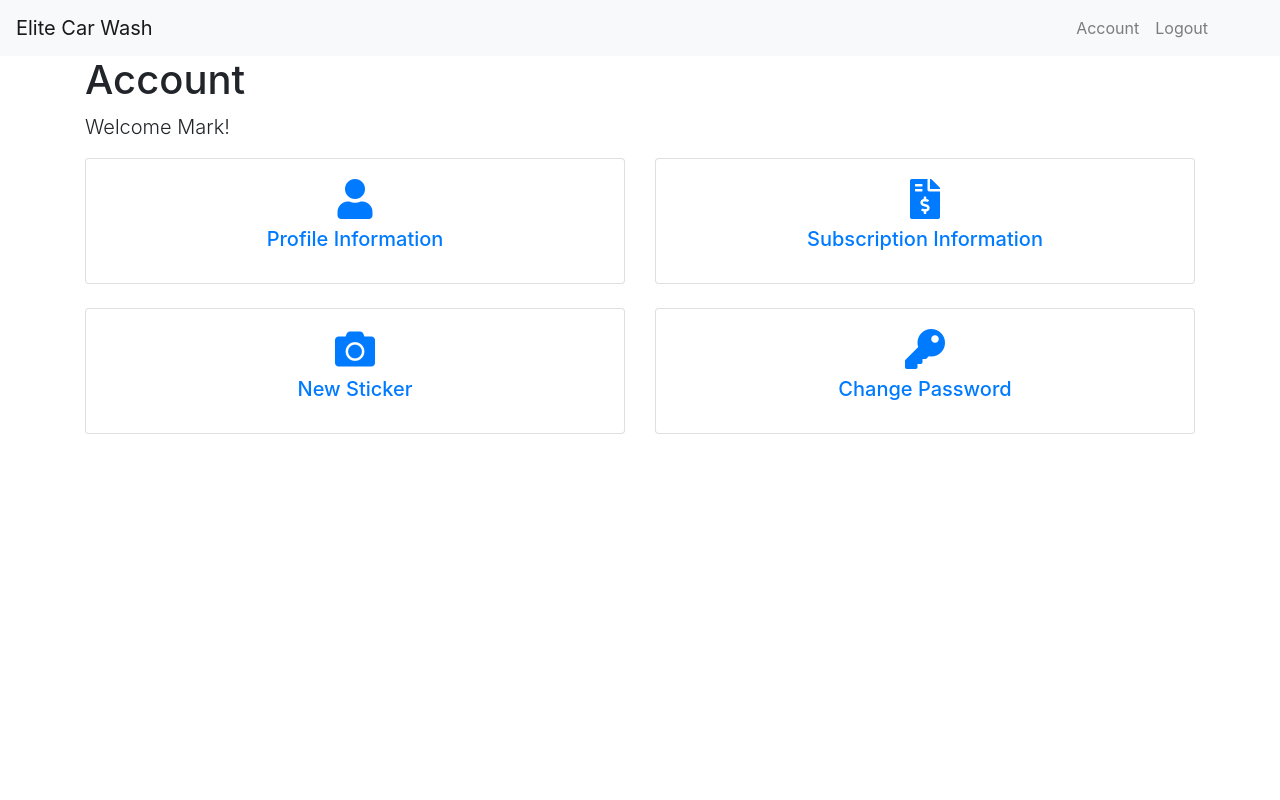
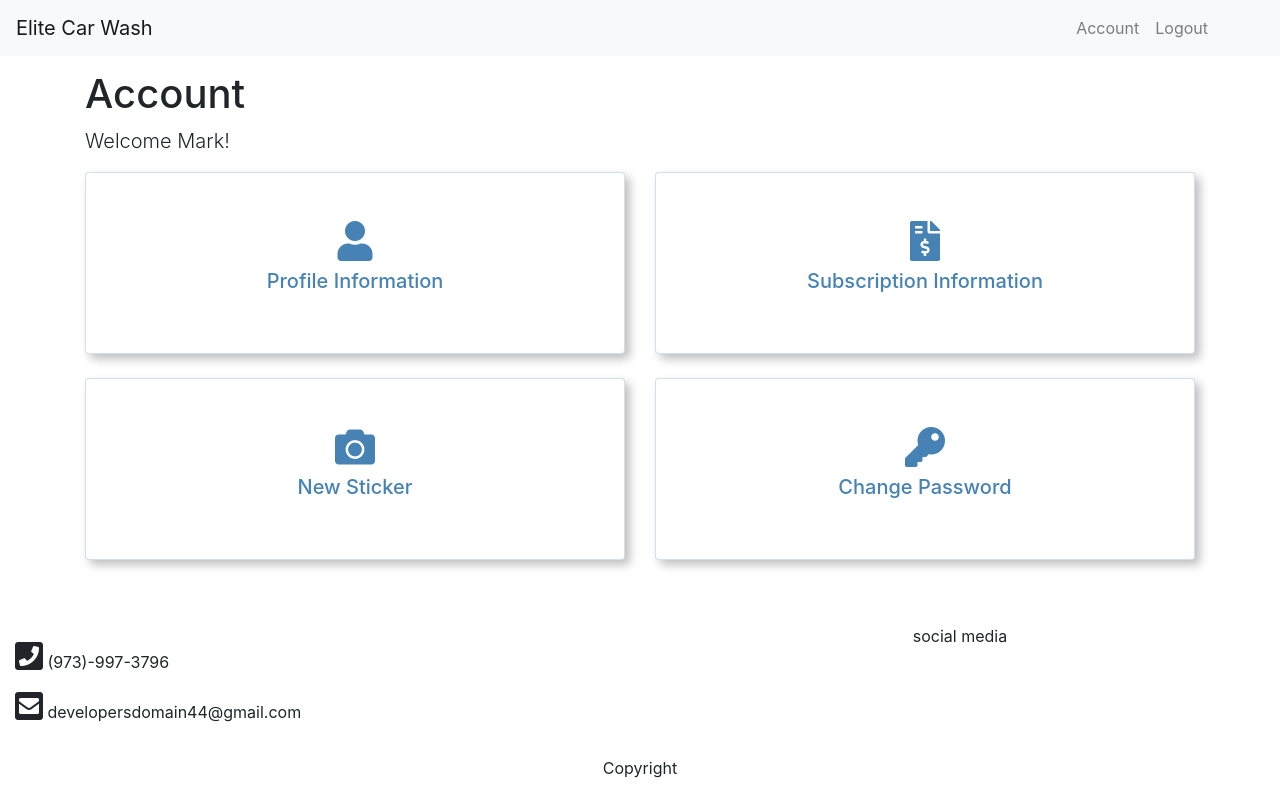
Before and after one commit to laskeym/carwash_site, a Flask app: page /account in a window 1280 px wide. Run offline with Flask 2, Linux system fonts and the light colour scheme; a user stored in the database is signed in; data comes from the database, SQL or seed files in the repository; both versions use the stored data as it was after the commit; some libraries are stand-ins or nearby versions.

Commit message:
styled landing page a bit.  still need to finish footer.

```diff
--- /dev/null
+++ b/app/static/css/main_layout.css
@@ -0,0 +1,27 @@
+body {
+  padding-top: 70px;
+}
+
+.card {
+  border-color: rgba(70, 130, 180, 0.25);
+  -webkit-box-shadow: 5px 5px 10px 0px rgba(0,0,0,0.25);
+  -moz-box-shadow: 5px 5px 10px 0px rgba(0,0,0,0.25);
+  box-shadow: 5px 5px 10px 0px rgba(0,0,0,0.25);
+  transition: 0.3s;
+}
+
+#account a {
+  color: steelblue;
+  text-decoration: none;
+}
+
+#account a:hover .card {
+  background-color: steelblue;
+  color: white;
+}
+
+.sub_img {
+  height: 300px;
+  width: 300px;
+  margin: 0 auto;
+}
--- a/app/templates/account.html
+++ b/app/templates/account.html
@@ -1,7 +1,7 @@
 {% extends 'base.html' %}
 
 {% block content %}
-  <div class="container">
+  <div class="container" id="account">
     <h1>Account</h1>
 
     <p class="lead">Welcome {{ current_user.profile.first_name if current_user.profile.first_name else current_user.email }}!</p>
@@ -19,9 +19,9 @@
       <div class="col-md-6">
         <a href="{{ url_for('profile') }}">
           <div class="card">
-            <div class="card-body mx-auto">
+            <div class="card-body mx-auto p-5 text-center">
               <h5 class="card-title">
-                <i class="fas fa-user fa-2x text-center pb-2" style="display: block;"></i>
+                <i class="fas fa-user fa-2x text-center pb-2"></i> <br>
                 Profile Information
               </h5>
             </div>
@@ -32,9 +32,9 @@
       <div class="col-md-6">
         <a href="{{ url_for('account_subscription') }}">
           <div class="card">
-            <div class="card-body mx-auto">
-              <h5 class="card-title">
-                <i class="fas fa-file-invoice-dollar fa-2x text-center pb-2" style="display: block;"></i>
+            <div class="card-body mx-auto p-5 text-center">
+              <h5 class="card-title" id="test">
+                <i class="fas fa-file-invoice-dollar fa-2x pb-2"></i> <br>
                 Subscription Information
               </h5>
             </div>
@@ -45,9 +45,9 @@
       <div class="col-md-6 py-4">
         <a href="#">
           <div class="card">
-            <div class="card-body mx-auto">
+            <div class="card-body mx-auto p-5 text-center">
               <h5 class="card-title">
-                <i class="fas fa-camera fa-2x text-center pb-2" style="display: block;"></i>
+                <i class="fas fa-camera fa-2x pb-2"></i> <br>
                 New Sticker
               </h5>
             </div>
@@ -58,9 +58,9 @@
       <div class="col-md-6 py-4">
         <a href="{{ url_for('change_password') }}">
           <div class="card">
-            <div class="card-body mx-auto">
+            <div class="card-body mx-auto p-5 text-center">
               <h5 class="card-title">
-                <i class="fas fa-key fa-2x text-center pb-2" style="display: block;"></i>
+                <i class="fas fa-key fa-2x pb-2"></i> <br>
                 Change Password
               </h5>
             </div>
--- a/app/templates/base.html
+++ b/app/templates/base.html
@@ -6,10 +6,14 @@
   <meta http-equiv="X-UA-Compatible" content="ie=edge">
   <link rel="stylesheet" href="{{ url_for('static', filename='bootstrap-4.3.0-dist/bootstrap-4.3.0-dist/css/bootstrap.min.css') }}">
   <link rel="stylesheet" href="https://use.fontawesome.com/releases/v5.7.2/css/all.css" integrity="sha384-fnmOCqbTlWIlj8LyTjo7mOUStjsKC4pOpQbqyi7RrhN7udi9RwhKkMHpvLbHG9Sr" crossorigin="anonymous">
+  <link rel="stylesheet" href="{{ url_for('static', filename='css/main_layout.css') }}">
+  {% block head %}
+
+  {% endblock %}
   <title>Elite Carwash</title>
 </head>
 <body>
-  <nav class="navbar navbar-expand-lg navbar-light bg-light">
+  <nav class="navbar navbar-expand-lg fixed-top navbar-light bg-light">
   <a class="navbar-brand" href="{{ url_for('index') }}">
     Elite Car Wash
   </a>
@@ -38,5 +42,29 @@
   {% block content %}
 
   {% endblock %}
+
+<footer class="pt-4">
+  <div class="container-fluid">
+    <div class="row">
+      <div class="col-md-6 my-0 mt-3">
+        <div class="my-3">
+          <i class="fas fa-phone-square fa-2x"></i> (973)-997-3796
+        </div>
+        <div class="my-3">
+          <i class="fas fa-envelope-square fa-2x"></i> developersdomain44@gmail.com
+        </div>
+      </div>
+
+      <div class="col-md-6 my-0 mt-3 text-center">
+        social media
+      </div>
+    </div>
+  </div>
+
+  <div class="text-center py-3">
+    Copyright
+  </div>
+</footer>
+
 </body>
 </html>
--- a/app/templates/change_subscription.html
+++ b/app/templates/change_subscription.html
@@ -17,7 +17,7 @@
           </div>
 
           <div class="card-body d-flex flex-column">
-            <img class="img-fluid" src="{{ url_for('static', filename=plan.metadata['img']) }}" alt="">
+            <img class="img-fluid sub_img" src="{{ url_for('static', filename=plan.metadata['img']) }}" alt="">
             <h1 class="card-title">${{ plan.amount / 100 }} <small class="text-muted">/ mo</small></h1>
 
             <ul class="list-unstyled mt-3">
--- a/app/templates/subscriptions.html
+++ b/app/templates/subscriptions.html
@@ -14,7 +14,7 @@
           </div>
 
           <div class="card-body d-flex flex-column">
-            <img class="img-fluid" src="{{ url_for('static', filename=plan.metadata['img']) }}" alt="">
+            <img class="img-fluid sub-img" src="{{ url_for('static', filename=plan.metadata['img']) }}" alt="">
 
             <h1 class="card-title">${{ plan.amount / 100 }} <small class="text-muted">/ mo</small></h1>
 
--- a/app/views/views.py
+++ b/app/views/views.py
@@ -9,6 +9,7 @@ from flask import render_template, request, redirect, url_for, flash
 from flask_login import login_user, login_required, logout_user, current_user
 
 import stripe
+import qrcode
 
 from datetime import datetime
 
```
Also changed, not shown: app/static/css/landing.css (added, +60 -0 lines), app/templates/index.html (+75 -1 lines), app.db, app/static/img/landing_1.jpg (added), app/static/img/landing_2.jpg (added), app/static/img/landing_3.jpg (added), app/static/img/landing_contact.jpg (added).
